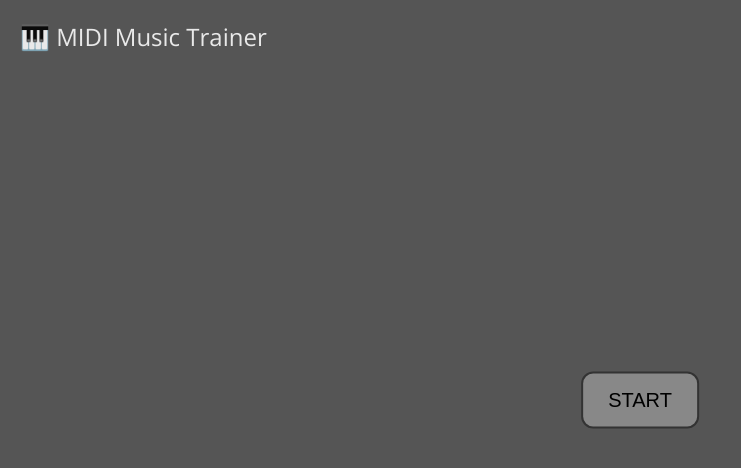
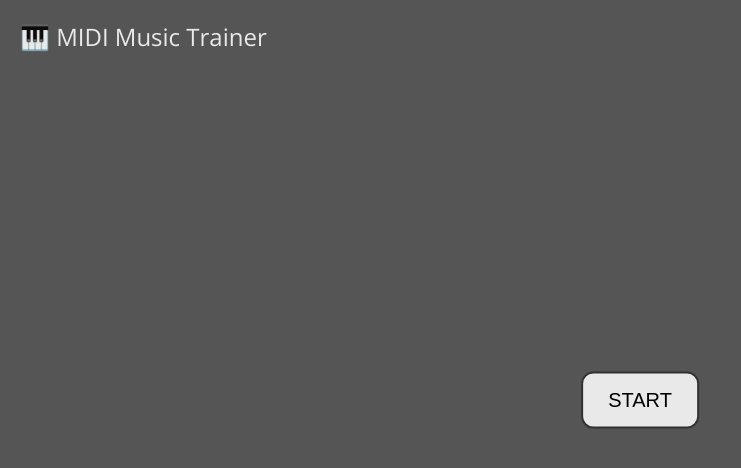
Before and after one commit to cbeausei/midi-trainer, a plain HTML site: page app/index.html in a window 1280 px wide. Shown: the whole page, without its empty margins (0-741 px from the left). Drawn offline with nearby package versions, Linux system fonts and the light colour scheme.

Commit message:
Change abs background color

```diff
--- a/app/index.html
+++ b/app/index.html
@@ -21,7 +21,7 @@
       display: none;
     }
     [abs-div] {
-      background-color: #888888;
+      background-color: rgba(255, 255, 255, 0.87);
       border: solid 2px #333333;
       border-radius: 12px;
       color: black;
```
